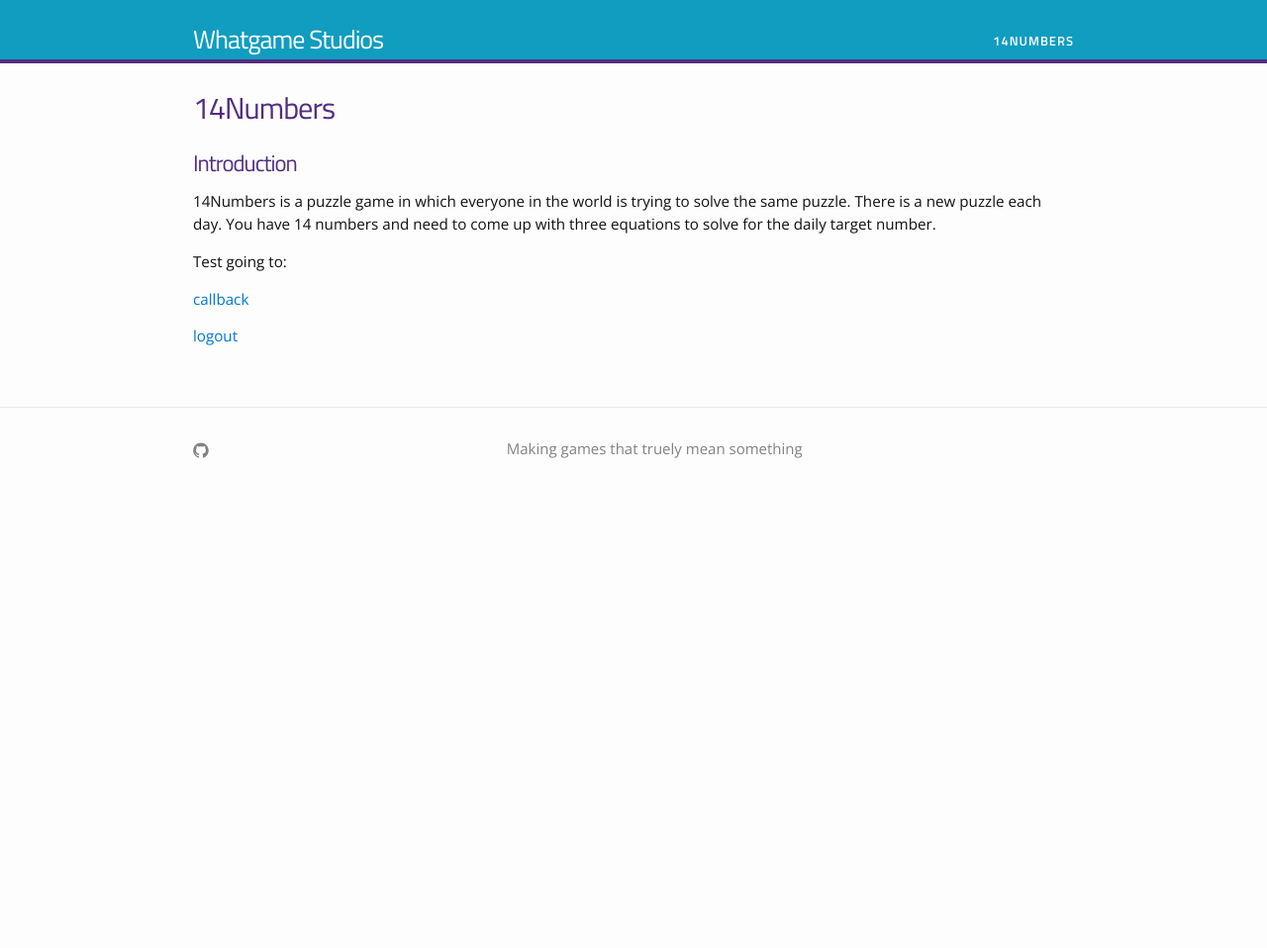
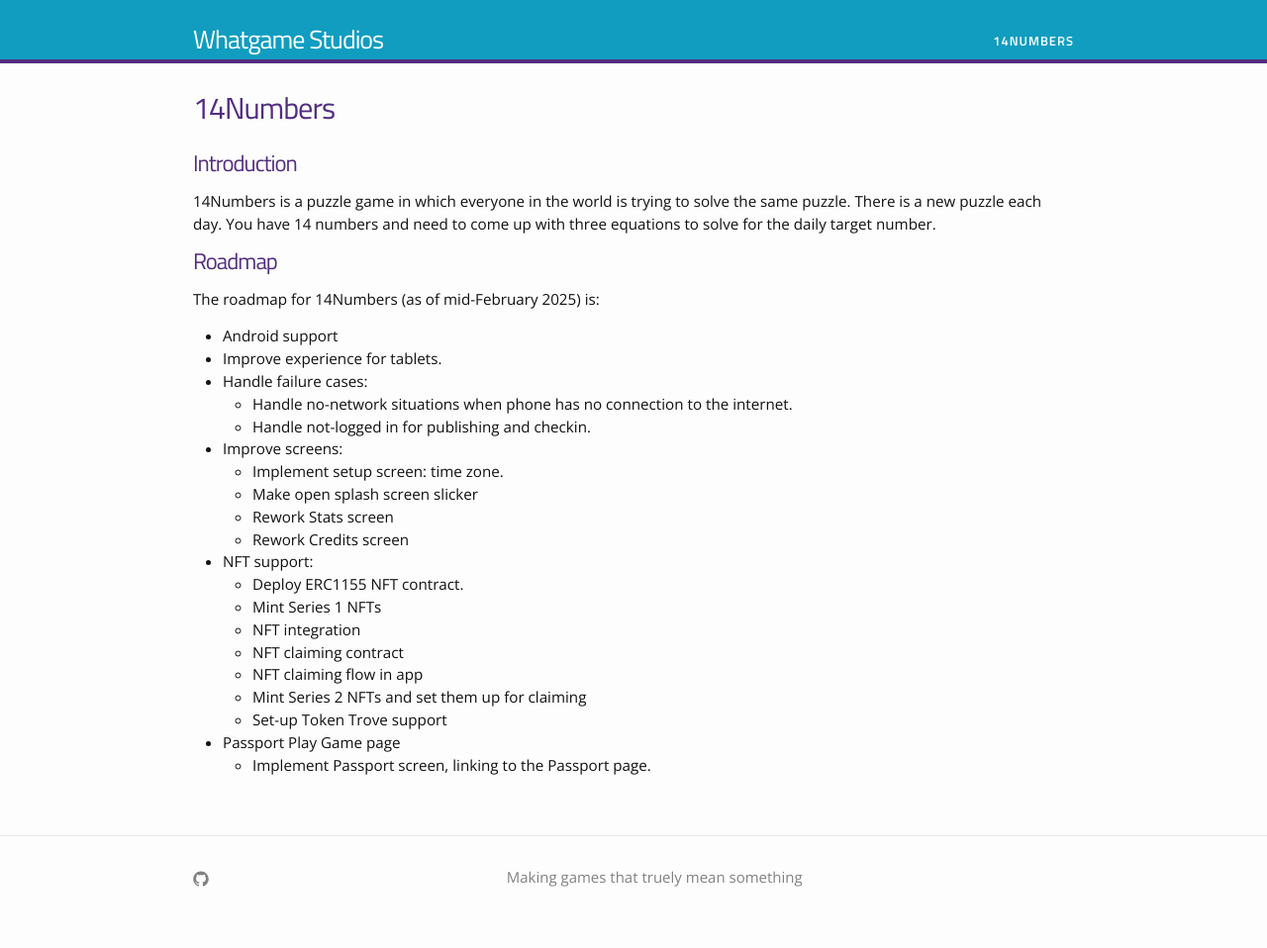
Before and after one commit to whatgamestudios/whatgamestudios.github.io, a Jekyll site: the page built from 14numbers.md, in a window 1280 px wide. Shown: the whole page at 99% size. Built offline with Jekyll 4.4.1, drawn with Linux system fonts in a browser that asks for light colours; before the commit the page ends 900 px from its top, so only the background shows below that.

Commit message:
Add roadmap

```diff
--- a/14numbers.md
+++ b/14numbers.md
@@ -9,9 +9,28 @@ permalink: /14numbers/
 14Numbers is a puzzle game in which everyone in the world is trying to solve the same puzzle. There is a new puzzle each day.  You have 14 numbers and need to come up with three equations to solve for the daily target number.
 
 
-Test going to:
 
+# Roadmap
 
-[callback](./app/callback)
+The roadmap for 14Numbers (as of mid-February 2025) is:
 
-[logout](./app/logout)
+* Android support
+* Improve experience for tablets.
+* Handle failure cases:
+  * Handle no-network situations when phone has no connection to the internet.
+  * Handle not-logged in for publishing and checkin.
+* Improve screens:
+  * Implement setup screen: time zone.
+  * Make open splash screen slicker
+  * Rework Stats screen
+  * Rework Credits screen
+* NFT support:
+  * Deploy ERC1155 NFT contract.
+  * Mint Series 1 NFTs
+  * NFT integration
+  * NFT claiming contract
+  * NFT claiming flow in app
+  * Mint Series 2 NFTs and set them up for claiming
+  * Set-up Token Trove support
+* Passport Play Game page
+  * Implement Passport screen, linking to the Passport page.
```
